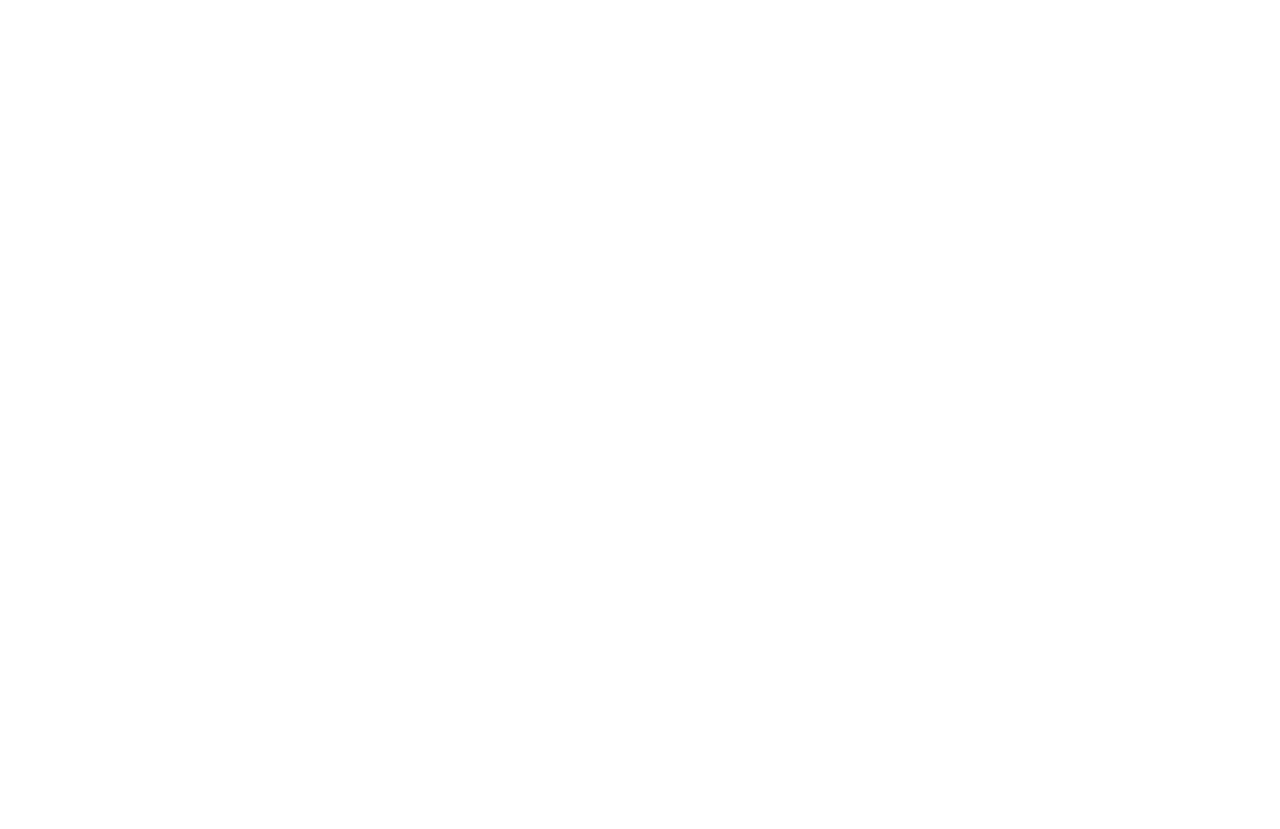
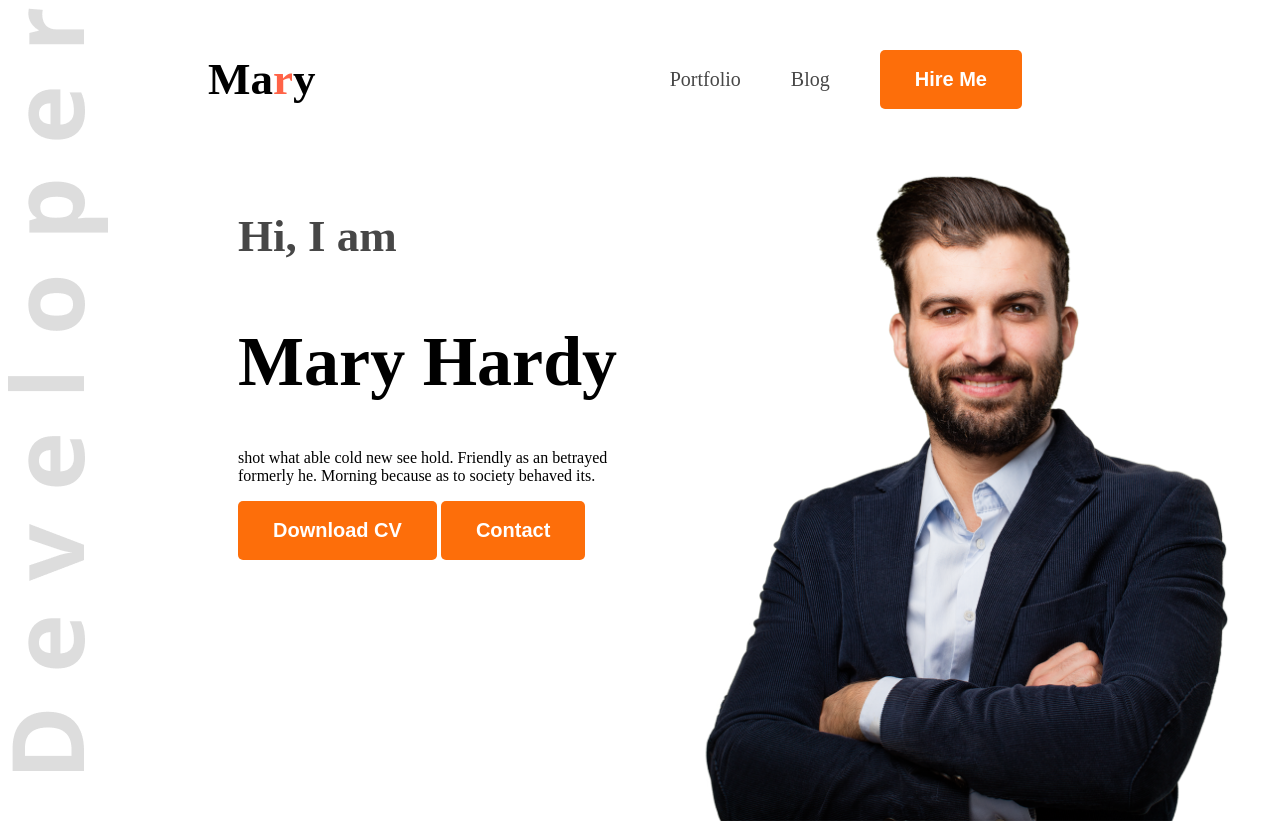
Before and after one commit to sheauly/web-dev-portfolio, a plain HTML site: page index.html in a window 1280 px wide. Before the commit the page ends 800 px from the top, so only its background shows below. Drawn offline with Linux system fonts and the light colour scheme.

Commit message:
added the banner part

```diff
--- a/index.html
+++ b/index.html
@@ -4,11 +4,36 @@
     <meta charset="UTF-8" />
     <meta name="viewport" content="width=device-width, initial-scale=1.0" />
     <title>Developer Portfolio</title>
+    <link rel="stylesheet" href="styles/style.css" />
 </head>
-<body>
-    <header>
+<body class="open-sens-normal">
+    <header class="header">
+        <nav>
+            <h3 class="nav-title">Ma<span class="text-primary">r</span>y</h3>
+            <ul>
+                <li><a class="dark-2" href="">Portfolio</a></li>
+                <li><a class="dark-2" href="">Blog</a></li>
+                <li><a href=""><button class="btn-primary">Hire Me</button></a></li>
+            </ul>
+        </nav>
+        <!-- banner part -->
 
+        <div class="banner">
+            <div class="banner-content">
+                <h4 class="banner-greeting dark-2">Hi, I am</h4>
+                <h1 class="banner-title">Mary Hardy</h1>
+                <p class="banner-description">
+                   shot what able cold new see hold. Friendly as an
+                   betrayed formerly he. Morning because as to society
+                   behaved its.
+                </p>
+                <button class="btn-primary">Download CV</button>
+                <button class="btn-primary">Contact</button>
+            </div>
+            <img class="banner-profile-picture" src="images/hardy.png" alt="" />
+        </div>
     </header>
+
     <main>
 
     </main>
--- /dev/null
+++ b/styles/style.css
@@ -0,0 +1,72 @@
+@import url('https://fonts.googleapis.com/css2?family=Open+Sans:ital,wght@0,300..800;1,300..800&family=Work+Sans:ital,wght@0,100..900;1,100..900&display=swap');
+
+
+
+.open-sans-normal {
+  font-family: "Work Sans", serif;
+  font-optical-sizing: auto;
+  font-style: normal;
+}
+nav{
+    display: flex;
+    align-items: center;
+    justify-content: space-between;
+    margin: 0px 200px;
+}
+.nav-title{
+    font-weight: 800;
+    font-size: 45px;
+}
+.text-primary{
+    color: tomato;
+}
+nav ul{
+display: flex;
+align-items: center;
+}
+nav ul li{
+    list-style: none;
+    margin-right: 50px;
+}
+nav li a{
+    text-decoration: none;
+    font-size: 20px;
+}
+.dark-2{
+  color: #474747;
+}
+.btn-primary{
+    background-color: #FD6E0A;
+    border: none;
+    color: white;
+    font-weight: bold;
+    border-radius: 5px;
+    padding: 18px 35px;
+    font-size: 20px;
+}
+.header{
+    background-image: url("../images/developer.png");
+    background-repeat: no-repeat;
+    background-position: top left, bottom right;
+}
+/* banner part */
+.banner{
+    display: flex;
+    justify-content: space-between;
+    margin: 0 35px 0 230px;
+}
+.banner-content{
+    max-width: 580px;
+}
+.banner-greeting{
+    font-size: 45px;
+    font-weight: 600;
+}
+.banner-title{
+    font-weight: 700;
+    font-size: 70px;
+}
+
+.banner-profile-picture{
+    width: 580px;
+}
```
